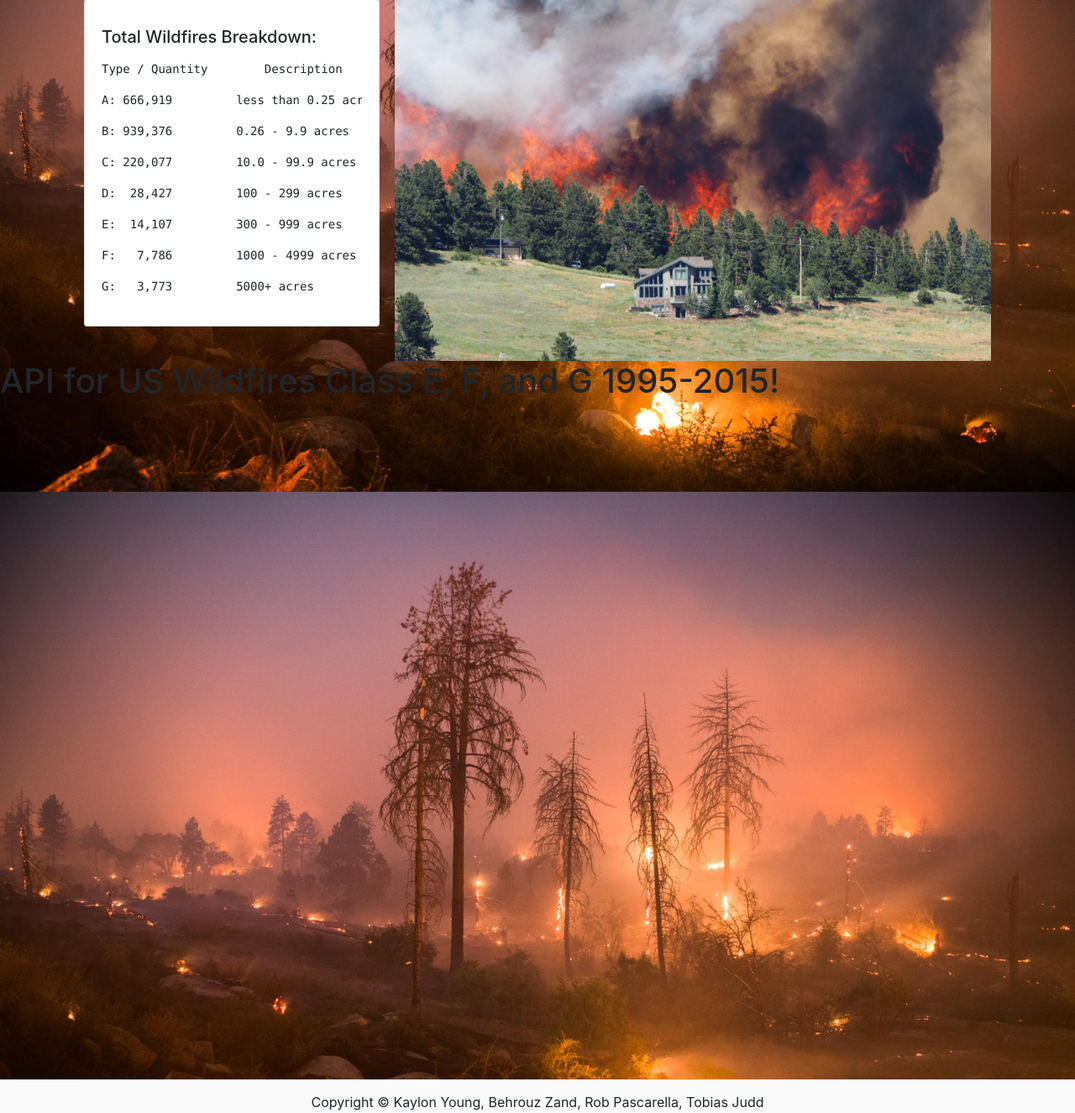
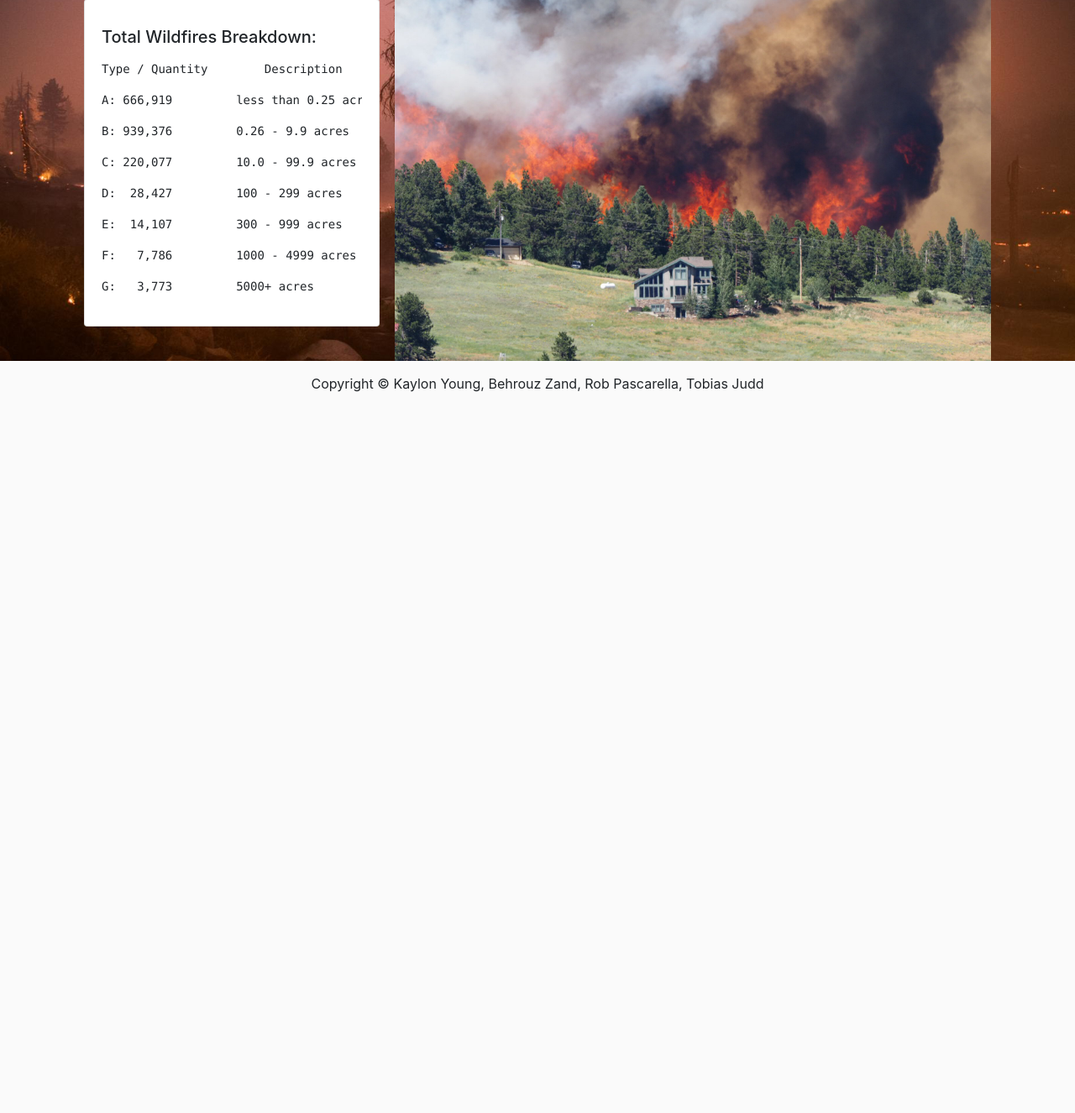
Before and after one commit to KaiCee2010/project2, a Flask app: page / in a window 1280 px wide. Shown: the part 1120-2446 px from the top of the page at 84% size. After the commit the page ends 1587 px from the top, so only its background shows below. Run offline with Flask 2, Linux system fonts and the light colour scheme; parts of the project's set-up code (start-up, migrations or seed data) failed here and were passed over; some libraries are stand-ins or nearby versions.

Commit message:
Added updated html files.

```diff
--- a/code/templates/firesbyyears.html
+++ b/code/templates/firesbyyears.html
@@ -33,7 +33,7 @@
   <!-- Background photo -->
   <style>
     body {
-      background-image: url('images1.jpg');
+      /* background-image: url('static/images/images1.jpg'); */
       background-repeat: repeat;
 
     }
@@ -49,11 +49,11 @@
       </li>
 
       <li class="nav-item active">
-        <a class="nav-link active" id="navbarRight" href="/firesbyyears">Heatmap </a>
+        <a class="nav-link active" id="navbarRight" href="/firesbyyears">Fires By Year </a>
       </li>
 
       <li class="nav-item active">
-        <a class="nav-link active" id="navbarRight" href="/firesbystates">Geospatial Analysis </a>
+        <a class="nav-link active" id="navbarRight" href="/firesbystates">Fires By States</a>
       </li>
 
       <li class="nav-item">
--- a/code/templates/index.html
+++ b/code/templates/index.html
@@ -30,7 +30,7 @@
     <!-- Background photo -->
     <style>
         body {
-            background-image: url('cranstonfire_night.jpg');
+            background-image: url('static/images/cranstonfire_night.jpg');
             background-repeat: no-repeat;
             background-attachment: fixed;
             background-size: cover;
@@ -43,15 +43,15 @@
 
         <ul class="nav justify-content-center">
             <li class="nav-item active">
-                <a class="nav-link active" id="navbarRight" href="index.html">Wildfire Homepage</a>
+                <a class="nav-link active" id="navbarRight" href="/">Wildfire Homepage</a>
             </li>
 
             <li class="nav-item active">
-                <a class="nav-link active" id="navbarRight" href="heatmap.html">Heatmap </a>
+                <a class="nav-link active" id="navbarRight" href="/firesbyyears">Fires by Years</a>
             </li>
 
             <li class="nav-item active">
-                <a class="nav-link active" id="navbarRight" href="heatmap.html">Geospatial Analysis </a>
+                <a class="nav-link active" id="navbarRight" href="/firesbystates">Fires by State</a>
             </li>
 
             <li class="nav-item">
@@ -149,7 +149,7 @@
 
                 <div class="col-lg-8 col-md-5">
 
-                    <img src="nederland.jpg" alt="Local Fire" id="plotbox-img">
+                    <img src="static/images/nederland.jpg" alt="Local Fire" id="plotbox-img">
 
                 </div>
             </div>
@@ -162,10 +162,6 @@
     </div>
 
     </div>
-
-    <h1>API for US Wildfires Class E, F, and G 1995-2015!</h1>
-    <div id="map"></div>
-
 
     <!-- Page footer -->
     <div id="page-container">
```
Also changed, not shown: code/static/images/cranstonfire_night.jpg (renamed from code/templates/cranstonfire_night.jpg), code/static/images/images1.jpg (renamed from code/templates/images1.jpg), code/static/images/nederland.jpg (renamed from code/templates/nederland.jpg).
